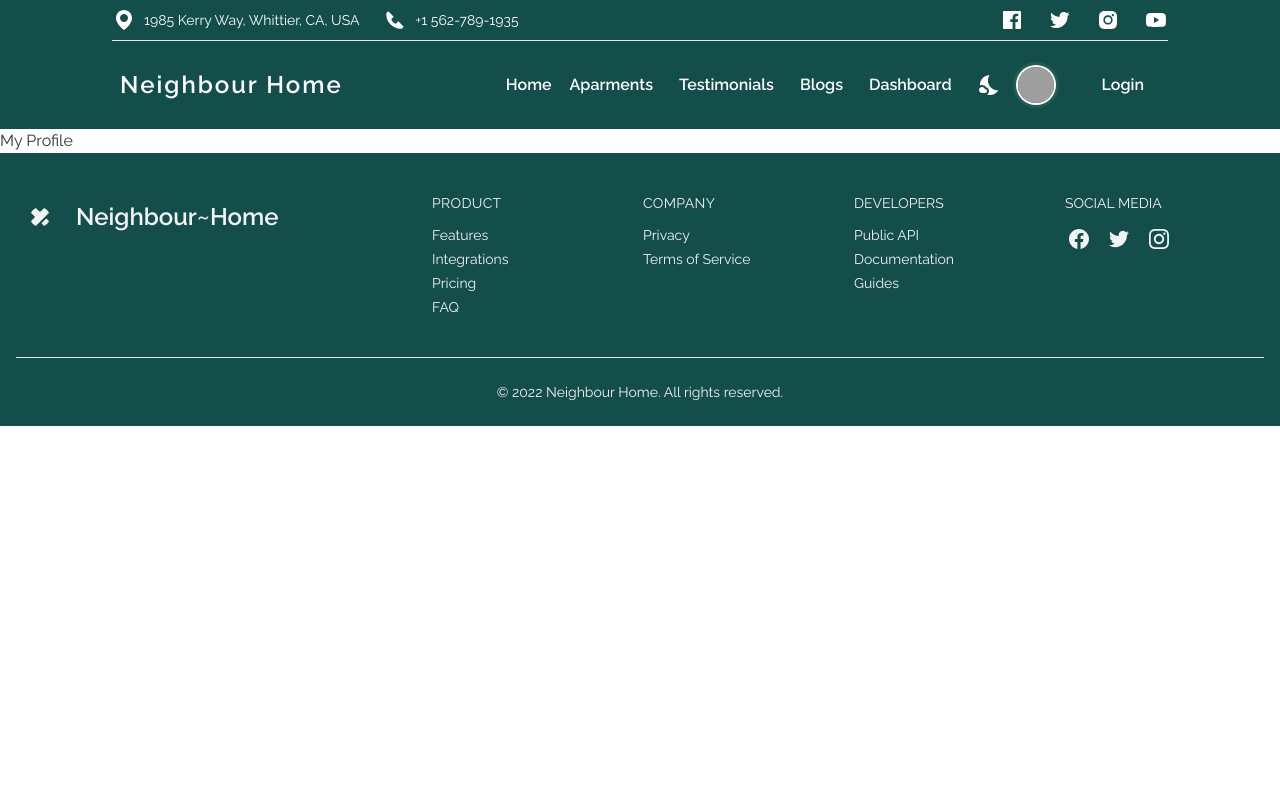
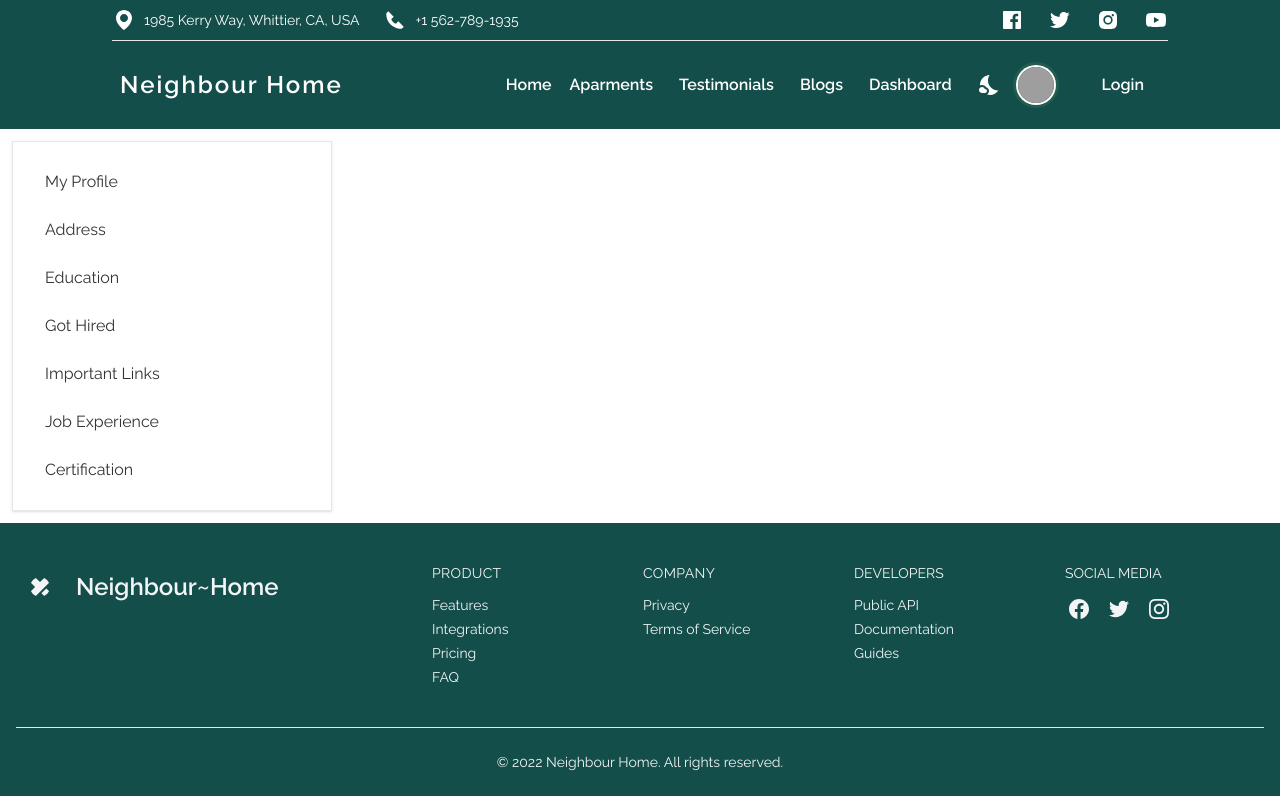
Before and after one commit to khanshorif331/neighbour-home, a React (Create React App) app: page /profile in a window 1280 px wide. Built offline with nearby package versions, Linux system fonts and the light colour scheme; no server answers; grey boxes are pictures that could not be loaded; a web font is replaced by a local one.

Commit message:
profile link design

```diff
--- a/src/App.js
+++ b/src/App.js
@@ -25,7 +25,7 @@ import EngineersTable from "./Pages/ServiceDetails/EngineersTable";
 import EngineerDetails from "./Pages/EngineerDetails/EngineerDetails";
 import { BarLoader } from "react-spinners";
 import Dashboard1 from "./Pages/Dashboardpage/Dashboard1/Dashboard1";
-import MyProfile from "./Pages/Profile/MyProfile/MyProfile";
+import Profile from "./Pages/Profile/MyProfile";
 
 export const DarkModeContext = createContext("");
 const queryClient = new QueryClient();
@@ -107,7 +107,7 @@ function App() {
                 <Route path="/bookDetail/:_id" element={<BookReview />} />
 
               {/* Profile Routes */}
-                <Route path="/profile" element={<MyProfile />} />
+                <Route path="/profile" element={<Profile />} />
 
                 <Route path="*" element={<NotFound />} />
               </Routes>
--- /dev/null
+++ b/src/Pages/Profile/MyProfile.js
@@ -0,0 +1,29 @@
+import React from 'react';
+import { Link, Outlet } from 'react-router-dom';
+
+const Profile = () => {
+    return (
+        <section className='mt-[80px] sm:mt-[129px]'>
+            <div className="">
+                <input id="dashboardToggle" type="checkbox" className="drawer-toggle" />
+                <div className="drawer-content">
+                    <Outlet />
+                </div>
+                <div className="">
+                    <label htmlFor="dashboardToggle" className="drawer-overlay"></label>
+                    <ul className="menu p-4 overflow-y-auto w-80 bg-base-100 text-base-content border m-3 shadow">
+                        <li className='w-full text-center'><Link to='/profile'>My Profile</Link></li>
+                        <li className='w-full text-center'><Link to='/profile/address'>Address</Link></li>
+                        <li className='w-full text-center'><Link to='/profile/education'>Education</Link></li>
+                        <li className='w-full text-center'><Link to='/profile/got_hired'>Got Hired</Link></li>
+                        <li className='w-full text-center'><Link to='/profile/important_links'>Important Links</Link></li>
+                        <li className='w-full text-center'><Link to='/profile/job_experience'>Job Experience</Link></li>
+                        <li className='w-full text-center'><Link to='/dashboard/certification'>Certification</Link></li>
+                    </ul>
+                </div>
+            </div>
+        </section >
+    );
+};
+
+export default Profile;
--- a/src/Pages/Profile/MyProfile/MyProfile.js
+++ /dev/null
@@ -1,11 +0,0 @@
-import React from 'react';
-
-const MyProfile = () => {
-    return (
-        <section className='mt-[80px] sm:mt-[129px]'>
-            <h1>My Profile</h1>
-        </section>
-    );
-};
-
-export default MyProfile;
```
